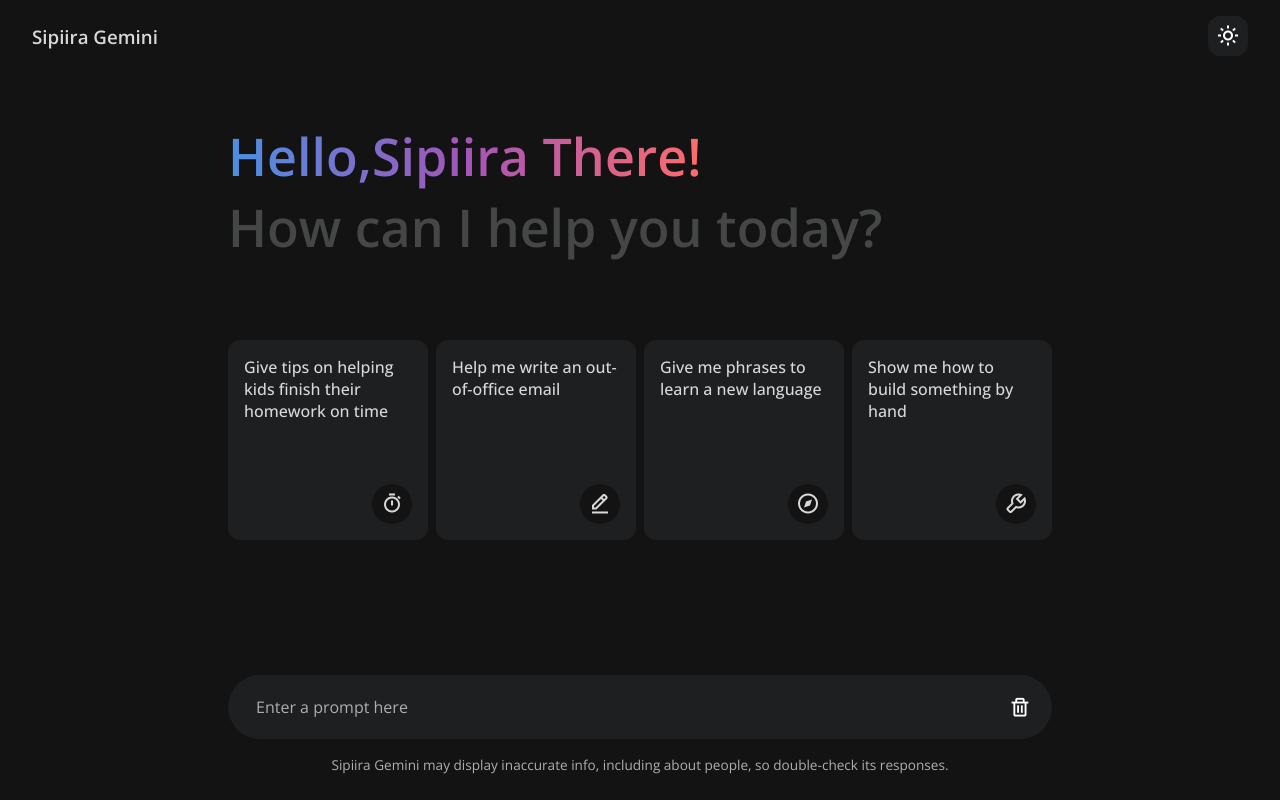
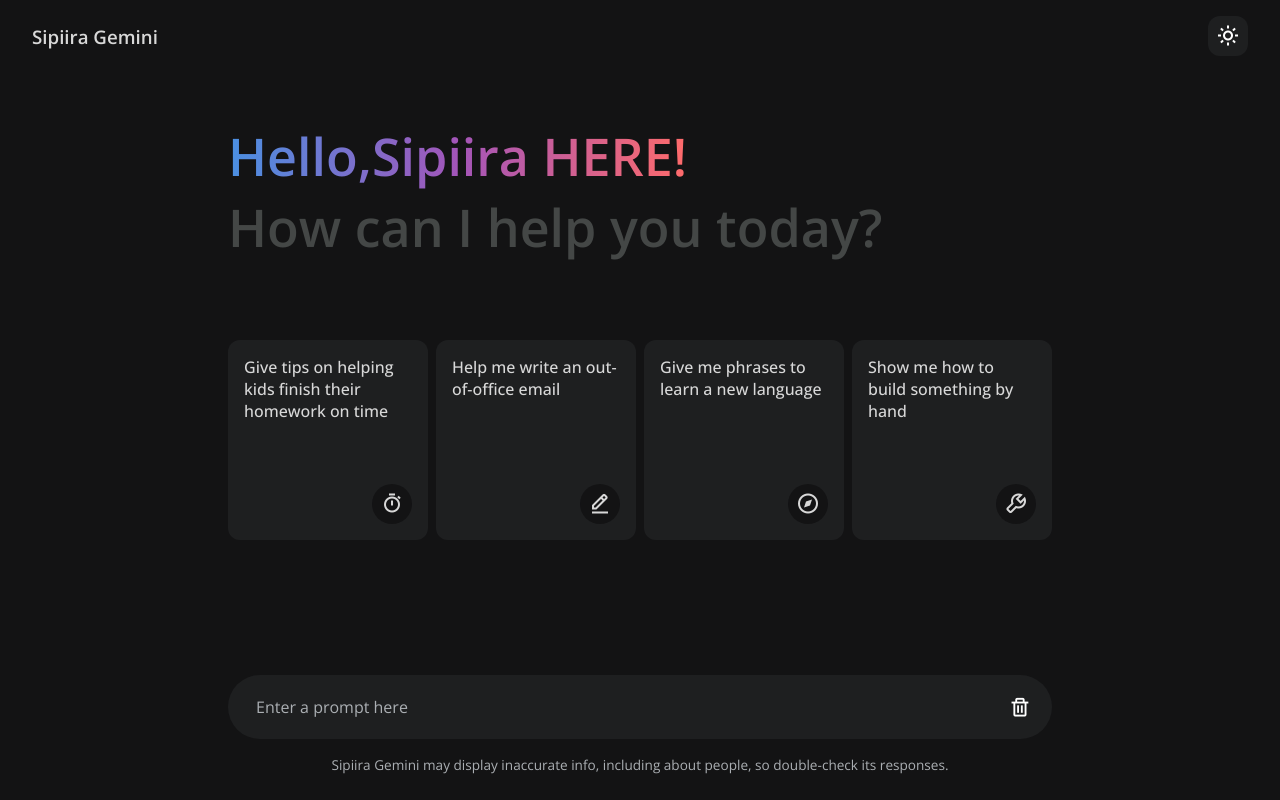
Before and after one commit to sipiira/SIPIIRA-AI, a plain HTML site: page index.html in a window 1280 px wide. Drawn offline with nearby package versions, Linux system fonts and the light colour scheme.

Commit message:
Update index.html

```diff
--- a/index.html
+++ b/index.html
@@ -19,7 +19,7 @@
 
     <header class="header">
         <div class="header__title">
-            <h1>Hello,Sipiira There!</h1>
+            <h1>Hello,Sipiira HERE!</h1>
             <h2>How can I help you today?</h2>
         </div>
         <div class="suggests">
```
